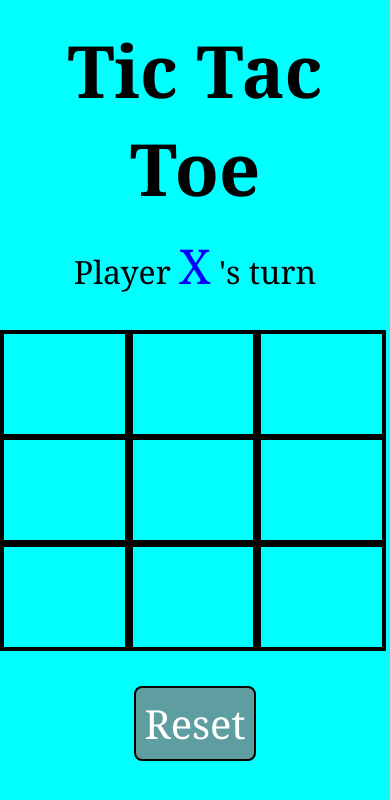
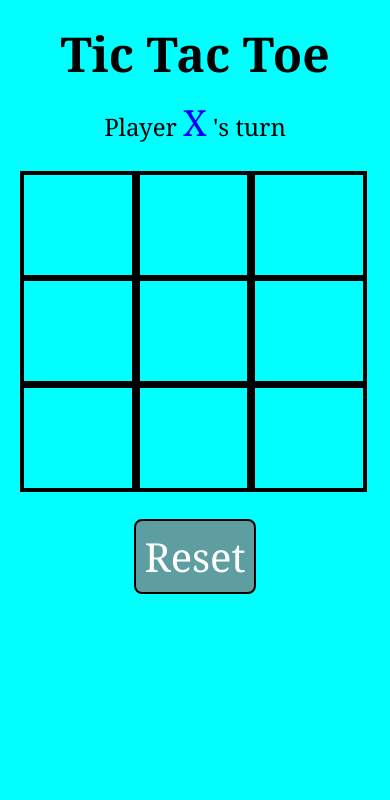
Before and after one commit to Rodrigowb/tic-tac-toe, a plain HTML site: page index.html in a window 390 px wide. Drawn offline with Linux system fonts and the light colour scheme.

Commit message:
styling the responsive design

```diff
--- a/interaction.js
+++ b/interaction.js
@@ -1,6 +1,4 @@
-console.log('Im live!')
 // Save references to html references
-// Transform the nodeList into an array
 const grids = Array.from(document.querySelectorAll('.grid'));
 const playerDisplay = document.querySelector('.display-player');
 const resetButton = document.querySelector('#reset');
--- a/style.css
+++ b/style.css
@@ -72,3 +72,15 @@
 .display-player{
   color: blue;
 }
+/* Styling fot mobile use */
+@media screen and (max-width: 485px){
+  .title{
+    font-size: 2em;
+  }
+  .display{
+    font-size: 1.5em;
+  }
+  .container{
+    margin: auto 20px auto 20px;
+  }
+}
```
